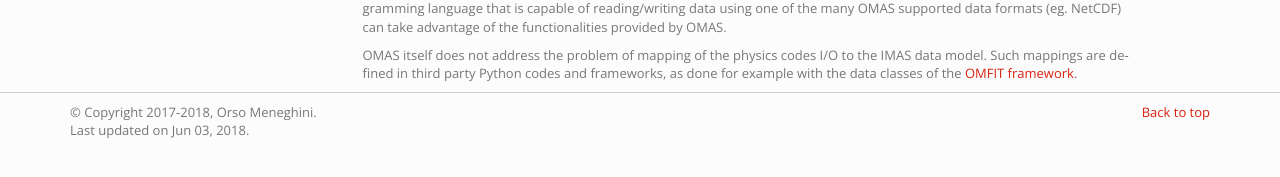
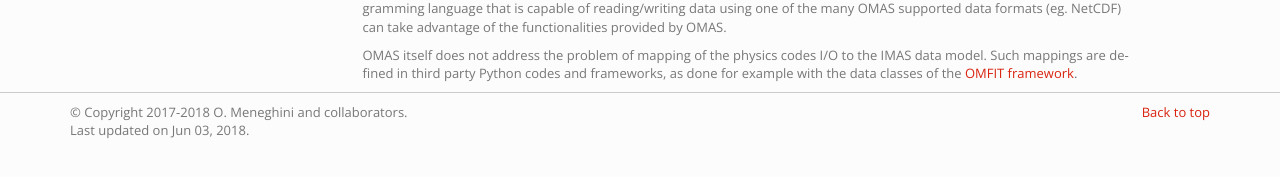
Before and after one commit to gafusion/omas, a Sphinx documentation site: the page built from sphinx/source/index.rst, in a window 1280 px wide. Shown: the part 277-454 px from the top of the page. Built offline with Sphinx 7.4.7, drawn with Linux system fonts in a browser that asks for light colours; the version number could not be read and is left out.

Commit message:
Dynamically update documentation year

```diff
--- a/sphinx/source/conf.py
+++ b/sphinx/source/conf.py
@@ -29,6 +29,7 @@
 import os, sys, shutil, glob, re
 import sphinx_bootstrap_theme
 from omas import *
+import time
 
 sys.path.insert(0, os.path.abspath('../../'))
 
@@ -250,7 +251,7 @@ master_doc = 'index'
 
 # General information about the project.
 project = 'OMAS'
-copyright = '2017-2018, Orso Meneghini'
+copyright = '2017-'+time.strftime("%Y")+' O. Meneghini and collaborators'
 author = 'Orso Meneghini'
 
 # The version info for the project you're documenting, acts as replacement for
```
